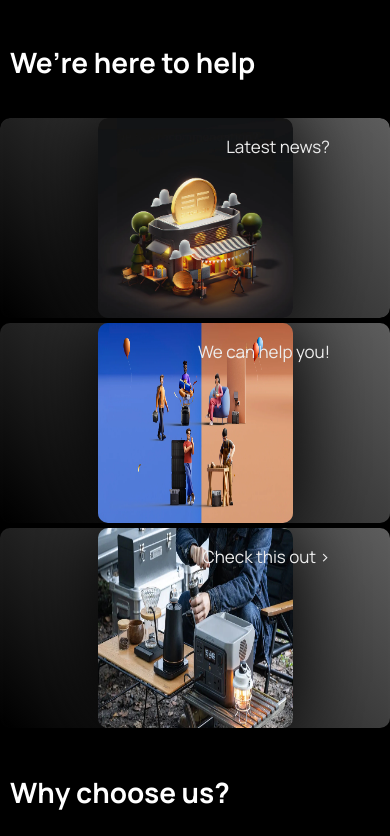
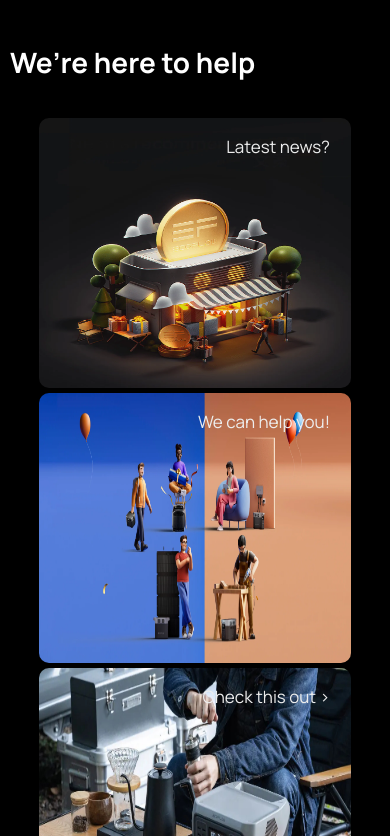
Before and after one commit to Pe103danit/blackout, a React (Create React App) app: page / in a window 390 px wide. Shown: the part 1008-1844 px from the top of the page. Built offline with nearby package versions, Linux system fonts and the light colour scheme; no server answers.

Commit message:
- some fixes

```diff
--- a/src/components/WeAreHereToHelp/WeAreHereToHelp.module.scss
+++ b/src/components/WeAreHereToHelp/WeAreHereToHelp.module.scss
@@ -111,12 +111,11 @@
             display: flex;
             justify-content: center;
             overflow: hidden;
-            background: linear-gradient(45deg, $black, $banner-background2);
             border-radius: $border;
 
             img {
-              width: 50%;
-              height: 270px;
+              width: 80%;
+              height: 400px;
               box-shadow: 0 0 80px rgba(0, 0, 0, 1.0);
             }
             &_text {
@@ -133,12 +132,11 @@
             display: flex;
             justify-content: center;
             overflow: hidden;
-            background: linear-gradient(45deg, $black, $banner-background2);
             border-radius: $border;
 
             img {
-              width: 50%;
-              height: 270px;
+              width: 80%;
+              height: 320px;
               box-shadow: 0 0 80px rgba(0, 0, 0, 1.0);
             }
             &_text {
@@ -158,7 +156,7 @@
       &_body {
         &_left {
           img {
-            height: 200px;
+            height: 270px;
           }
           &_link {
             p {
@@ -172,7 +170,7 @@
         }
         &_right {
           img {
-            height: 200px;
+            height: 270px;
           }
           &_link {
             p {
```
